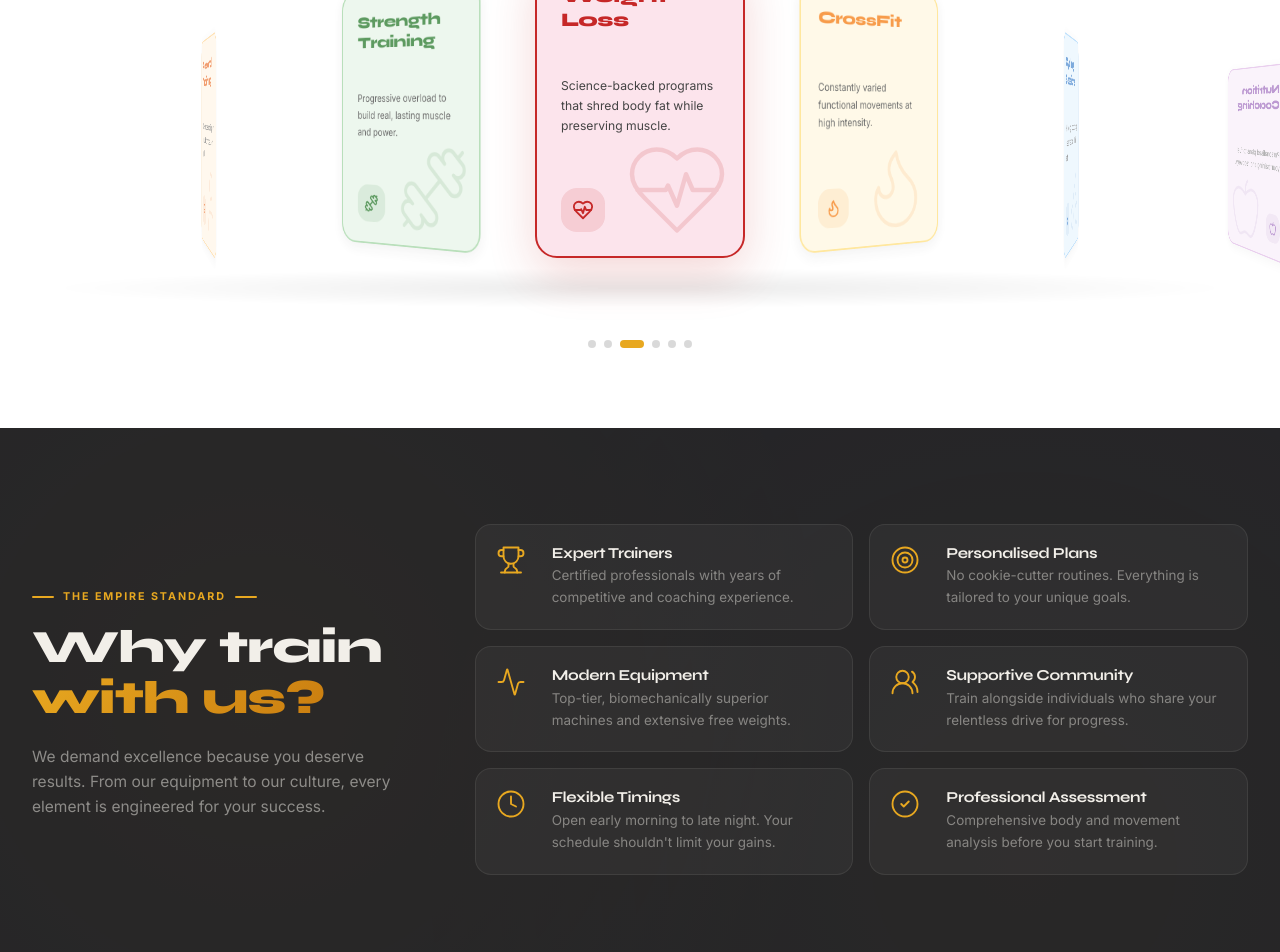
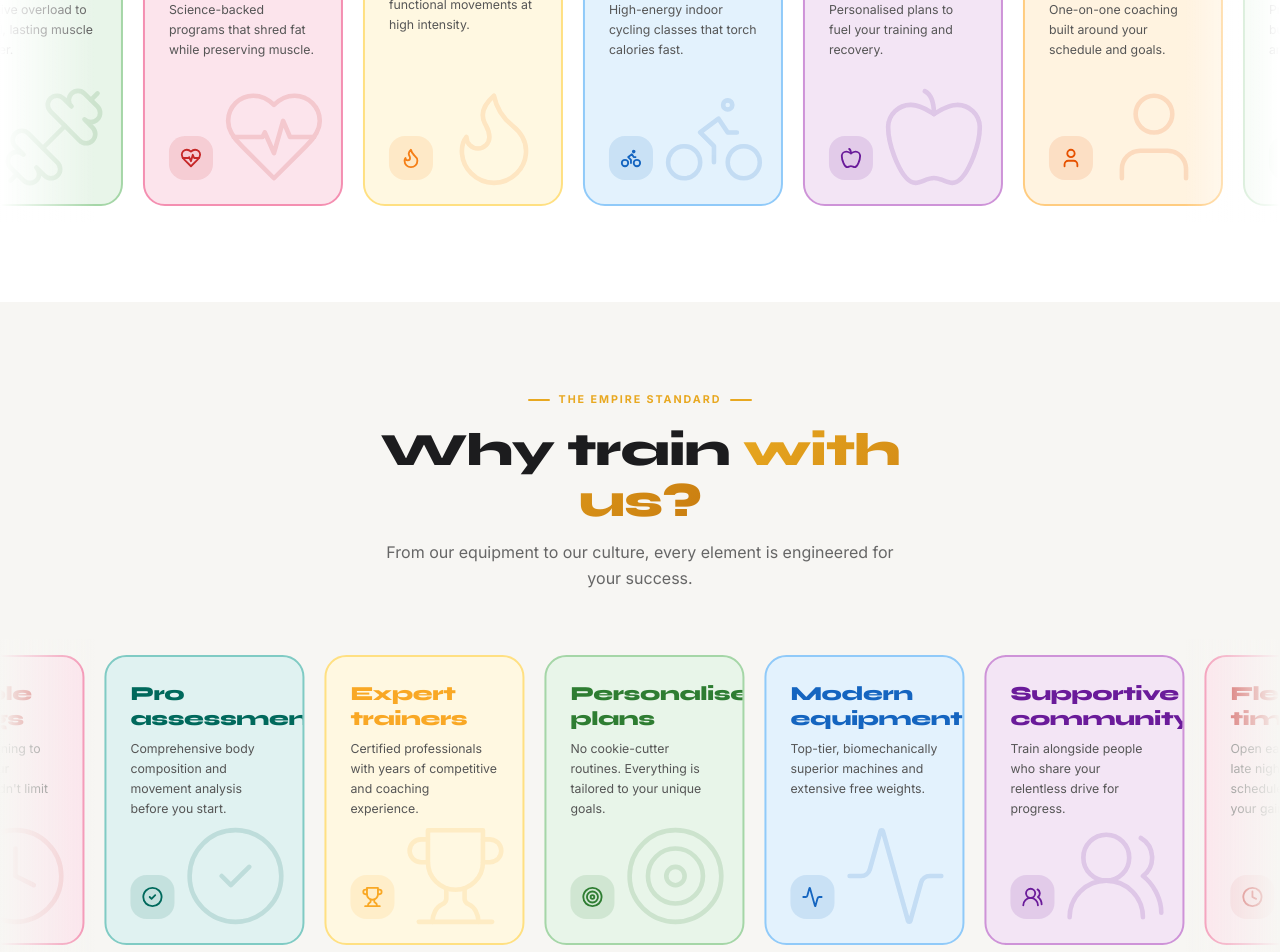
Before and after one commit to kinjal-webdev/muscle-empire, a React (Vite) app: page / in a window 1280 px wide. Shown: the part 2520-3472 px from the top of the page. Built offline with nearby package versions, Linux system fonts and the light colour scheme.

Commit message:
feat: services + why-train — tall portrait cards, infinite horizontal scroll, pastel bg, edge fades

```diff
--- a/src/components/Services.tsx
+++ b/src/components/Services.tsx
@@ -1,72 +1,58 @@
-import { useEffect, useRef, useState } from "react";
 import { motion } from "framer-motion";
 import { Dumbbell, HeartPulse, Flame, Bike, User, Apple } from "lucide-react";
 
 const services = [
-  { title: "Personal Training",   desc: "One-on-one coaching built around your schedule and goals.",                          Icon: User,      bg: "#FFF3E0", iconColor: "#E65100", border: "#FFCC80" },
-  { title: "Strength Training",   desc: "Progressive overload to build real, lasting muscle and power.",                      Icon: Dumbbell,  bg: "#E8F5E9", iconColor: "#2E7D32", border: "#A5D6A7" },
-  { title: "Weight Loss",         desc: "Science-backed programs that shred body fat while preserving muscle.",               Icon: HeartPulse,bg: "#FCE4EC", iconColor: "#C62828", border: "#F48FB1" },
-  { title: "CrossFit",            desc: "Constantly varied functional movements at high intensity.",                          Icon: Flame,     bg: "#FFF8E1", iconColor: "#F57F17", border: "#FFE082" },
-  { title: "Cycling Sessions",    desc: "High-energy indoor cycling classes that torch calories fast.",                       Icon: Bike,      bg: "#E3F2FD", iconColor: "#1565C0", border: "#90CAF9" },
-  { title: "Nutrition Coaching",  desc: "Personalised plans to fuel your training and recovery.",                             Icon: Apple,     bg: "#F3E5F5", iconColor: "#6A1B9A", border: "#CE93D8" },
+  { title: "Personal Training",   desc: "One-on-one coaching built around your schedule and goals.",                      Icon: User,       bg: "#FFF3E0", iconColor: "#E65100", border: "#FFCC80" },
+  { title: "Strength Training",   desc: "Progressive overload to build real, lasting muscle and power.",                  Icon: Dumbbell,   bg: "#E8F5E9", iconColor: "#2E7D32", border: "#A5D6A7" },
+  { title: "Weight Loss",         desc: "Science-backed programs that shred fat while preserving muscle.",                Icon: HeartPulse, bg: "#FCE4EC", iconColor: "#C62828", border: "#F48FB1" },
+  { title: "CrossFit",            desc: "Constantly varied functional movements at high intensity.",                      Icon: Flame,      bg: "#FFF8E1", iconColor: "#F57F17", border: "#FFE082" },
+  { title: "Cycling Sessions",    desc: "High-energy indoor cycling classes that torch calories fast.",                   Icon: Bike,       bg: "#E3F2FD", iconColor: "#1565C0", border: "#90CAF9" },
+  { title: "Nutrition Coaching",  desc: "Personalised plans to fuel your training and recovery.",                         Icon: Apple,      bg: "#F3E5F5", iconColor: "#6A1B9A", border: "#CE93D8" },
 ];
 
-const CARD_W = 210;
-const CARD_H = 300;
-const GAP    = 28;
-const STEP   = CARD_W + GAP;
+/* triple for seamless loop */
+const items = [...services, ...services, ...services];
 
-/* Arc transform for each card based on its offset from centre */
-function arcTransform(offset: number) {
-  /* offset = -2..2 (how far from centre in card-widths) */
-  const maxAngle  = 28;          /* degrees tilt at edges */
-  const maxY      = 60;          /* px drop at edges */
-  const maxScale  = 0.72;        /* min scale at edges */
-  const maxZ      = -160;        /* translateZ at edges */
+function Card({ s }: { s: typeof services[0] }) {
+  return (
+    <div
+      className="shrink-0 w-[200px] h-[290px] rounded-[22px] flex flex-col justify-between p-6 border-2 relative overflow-hidden"
+      style={{ background: s.bg, borderColor: s.border }}
+    >
+      {/* Title */}
+      <h3 className="font-display font-black text-[1.25rem] leading-tight z-10 relative" style={{ color: s.iconColor }}>
+        {s.title}
+      </h3>
 
-  const t = Math.max(-2.5, Math.min(2.5, offset));
-  const rotateY = t * maxAngle;
-  const translateY = (t * t) * (maxY / 6.25);   /* parabola */
-  const scale = 1 - Math.abs(t) * ((1 - maxScale) / 2.5);
-  const translateZ = -(t * t) * (Math.abs(maxZ) / 6.25);
-  const opacity = 1 - Math.abs(t) * 0.22;
+      {/* Desc */}
+      <p className="text-[#555] text-[0.77rem] leading-relaxed mt-2 z-10 relative flex-1">{s.desc}</p>
 
-  return { rotateY, translateY, scale, translateZ, opacity };
+      {/* Watermark icon */}
+      <div className="absolute bottom-3 right-3 opacity-[0.15]" style={{ color: s.iconColor }}>
+        <s.Icon size={110} strokeWidth={1} />
+      </div>
+
+      {/* Badge icon */}
+      <div
+        className="w-11 h-11 rounded-2xl flex items-center justify-center mt-4 shrink-0 z-10 relative"
+        style={{ background: s.iconColor + "20", color: s.iconColor }}
+      >
+        <s.Icon size={22} strokeWidth={2} />
+      </div>
+    </div>
+  );
 }
 
 export default function Services() {
-  const [active, setActive] = useState(0);
-  const timerRef = useRef<ReturnType<typeof setInterval> | null>(null);
-  const n = services.length;
-
-  const startTimer = () => {
-    if (timerRef.current) clearInterval(timerRef.current);
-    timerRef.current = setInterval(() => {
-      setActive(a => (a + 1) % n);
-    }, 2600);
-  };
-
-  useEffect(() => {
-    startTimer();
-    return () => { if (timerRef.current) clearInterval(timerRef.current); };
-  }, []);
-
-  const handleClick = (i: number) => {
-    setActive(i);
-    startTimer();
-  };
-
   return (
     <section id="services" className="py-20 bg-white overflow-hidden">
-      <div className="absolute inset-x-0 h-px bg-gradient-to-r from-transparent via-black/[0.07] to-transparent" />
-
       {/* Header */}
       <motion.div
         initial={{ opacity: 0, y: 20 }}
         whileInView={{ opacity: 1, y: 0 }}
         viewport={{ once: true, margin: "-60px" }}
         transition={{ duration: 0.65, ease: [0.16, 1, 0.3, 1] }}
-        className="text-center max-w-xl mx-auto px-5 mb-14"
+        className="text-center max-w-xl mx-auto px-5 mb-12"
       >
         <div className="eyebrow justify-center mb-4">What we offer</div>
         <h2 className="font-display font-black text-[#1C1C1E] text-[clamp(2rem,4.5vw,2.9rem)]">
@@ -77,115 +63,19 @@ export default function Services() {
         </p>
       </motion.div>
 
-      {/* Arc carousel */}
-      <div
-        className="relative mx-auto"
-        style={{
-          height: CARD_H + 100,
-          width: "100%",
-          perspective: "1000px",
-          perspectiveOrigin: "50% 40%",
-        }}
-      >
-        <div className="absolute inset-0 flex items-center justify-center" style={{ perspective: "1000px" }}>
-          {services.map((svc, i) => {
-            /* offset relative to active card */
-            let offset = i - active;
-            /* wrap so we always pick the shortest path */
-            if (offset > n / 2) offset -= n;
-            if (offset < -n / 2) offset += n;
+      {/* Infinite scroll row */}
+      <div className="relative">
+        <div className="absolute inset-y-0 left-0 w-24 z-10 pointer-events-none bg-gradient-to-r from-white to-transparent" />
+        <div className="absolute inset-y-0 right-0 w-24 z-10 pointer-events-none bg-gradient-to-l from-white to-transparent" />
 
-            const { rotateY, translateY, scale, translateZ, opacity } = arcTransform(offset);
-            const xPos = offset * STEP;
-            const isCenter = offset === 0;
-
-            return (
-              <motion.div
-                key={i}
-                onClick={() => handleClick(i)}
-                animate={{
-                  x: xPos,
-                  y: translateY,
-                  scale,
-                  rotateY,
-                  translateZ,
-                  opacity,
-                }}
-                transition={{ duration: 0.55, ease: [0.16, 1, 0.3, 1] }}
-                className="absolute cursor-pointer"
-                style={{
-                  width: CARD_W,
-                  height: CARD_H,
-                  transformStyle: "preserve-3d",
-                  zIndex: isCenter ? 10 : 10 - Math.abs(offset),
-                }}
-              >
-                <div
-                  className="w-full h-full rounded-[22px] flex flex-col justify-between p-6 border-2 relative overflow-hidden"
-                  style={{
-                    background: svc.bg,
-                    borderColor: isCenter ? svc.iconColor : svc.border,
-                    boxShadow: isCenter
-                      ? `0 16px 48px ${svc.iconColor}30`
-                      : "0 4px 16px rgba(0,0,0,0.07)",
-                    transition: "box-shadow 0.3s, border-color 0.3s",
-                  }}
-                >
-                  {/* Title */}
-                  <h3
-                    className="font-display font-black text-[1.2rem] leading-tight tracking-tight z-10 relative"
-                    style={{ color: svc.iconColor }}
-                  >
-                    {svc.title}
-                  </h3>
-
-                  {/* Desc */}
-                  <p className="text-[#444] text-[0.76rem] leading-relaxed mt-2 z-10 relative">
-                    {svc.desc}
-                  </p>
-
-                  {/* Large watermark icon */}
-                  <div className="absolute bottom-3 right-3 opacity-[0.15]" style={{ color: svc.iconColor }}>
-                    <svc.Icon size={108} strokeWidth={1} />
-                  </div>
-
-                  {/* Small solid icon */}
-                  <div
-                    className="w-11 h-11 rounded-2xl flex items-center justify-center mt-4 shrink-0 z-10 relative"
-                    style={{ background: svc.iconColor + "20", color: svc.iconColor }}
-                  >
-                    <svc.Icon size={22} strokeWidth={2} />
-                  </div>
-                </div>
-              </motion.div>
-            );
-          })}
-        </div>
-
-        {/* Bottom shadow / ground reflection */}
-        <div
-          className="absolute bottom-0 left-1/2 -translate-x-1/2 pointer-events-none"
-          style={{
-            width: STEP * 5,
-            height: 40,
-            background: "radial-gradient(ellipse, rgba(0,0,0,0.08) 0%, transparent 70%)",
-            borderRadius: "50%",
-          }}
-        />
-      </div>
-
-      {/* Dot indicators */}
-      <div className="flex justify-center gap-2 mt-8">
-        {services.map((_, i) => (
-          <button
-            key={i}
-            onClick={() => handleClick(i)}
-            className={`rounded-full transition-all duration-300 ${
-              i === active ? "w-6 h-2 bg-[#E8A820]" : "w-2 h-2 bg-black/15 hover:bg-[#E8A820]/50"
-            }`}
-            aria-label={`Go to ${services[i].title}`}
-          />
-        ))}
+        <motion.div
+          className="flex gap-5 py-4 px-8"
+          style={{ width: "max-content" }}
+          animate={{ x: ["0%", "-33.333%"] }}
+          transition={{ duration: 28, repeat: Infinity, ease: "linear", repeatType: "loop" }}
+        >
+          {items.map((s, i) => <Card key={i} s={s} />)}
+        </motion.div>
       </div>
     </section>
   );
--- a/src/components/WhyChooseUs.tsx
+++ b/src/components/WhyChooseUs.tsx
@@ -2,66 +2,76 @@ import { motion } from "framer-motion";
 import { CheckCircle2, Trophy, Clock, Target, Users2, Activity } from "lucide-react";
 
 const reasons = [
-  { icon: Trophy,       title: "Expert trainers",          desc: "Certified professionals with years of competitive and coaching experience." },
-  { icon: Target,       title: "Personalised plans",       desc: "No cookie-cutter routines. Everything is tailored to your unique goals." },
-  { icon: Activity,     title: "Modern equipment",         desc: "Top-tier, biomechanically superior machines and extensive free weights." },
-  { icon: Users2,       title: "Supportive community",     desc: "Train alongside individuals who share your relentless drive for progress." },
-  { icon: Clock,        title: "Flexible timings",         desc: "Open early morning to late night. Your schedule shouldn't limit your gains." },
-  { icon: CheckCircle2, title: "Professional assessment",  desc: "Comprehensive body and movement analysis before you start training." },
+  { Icon: Trophy,       title: "Expert trainers",         desc: "Certified professionals with years of competitive and coaching experience.",       bg: "#FFF8E1", iconColor: "#F9A825", border: "#FFE082" },
+  { Icon: Target,       title: "Personalised plans",      desc: "No cookie-cutter routines. Everything is tailored to your unique goals.",           bg: "#E8F5E9", iconColor: "#2E7D32", border: "#A5D6A7" },
+  { Icon: Activity,     title: "Modern equipment",        desc: "Top-tier, biomechanically superior machines and extensive free weights.",           bg: "#E3F2FD", iconColor: "#1565C0", border: "#90CAF9" },
+  { Icon: Users2,       title: "Supportive community",    desc: "Train alongside people who share your relentless drive for progress.",              bg: "#F3E5F5", iconColor: "#6A1B9A", border: "#CE93D8" },
+  { Icon: Clock,        title: "Flexible timings",        desc: "Open early morning to late night — your schedule shouldn't limit your gains.",      bg: "#FCE4EC", iconColor: "#C62828", border: "#F48FB1" },
+  { Icon: CheckCircle2, title: "Pro assessment",          desc: "Comprehensive body composition and movement analysis before you start.",            bg: "#E0F2F1", iconColor: "#00695C", border: "#80CBC4" },
 ];
+
+const items = [...reasons, ...reasons, ...reasons];
+
+function Card({ r }: { r: typeof reasons[0] }) {
+  return (
+    <div
+      className="shrink-0 w-[200px] h-[290px] rounded-[22px] flex flex-col justify-between p-6 border-2 relative overflow-hidden"
+      style={{ background: r.bg, borderColor: r.border }}
+    >
+      <h3 className="font-display font-black text-[1.25rem] leading-tight z-10 relative" style={{ color: r.iconColor }}>
+        {r.title}
+      </h3>
+      <p className="text-[#555] text-[0.77rem] leading-relaxed mt-2 z-10 relative flex-1">{r.desc}</p>
+
+      {/* Watermark */}
+      <div className="absolute bottom-3 right-3 opacity-[0.15]" style={{ color: r.iconColor }}>
+        <r.Icon size={110} strokeWidth={1} />
+      </div>
+
+      {/* Badge */}
+      <div
+        className="w-11 h-11 rounded-2xl flex items-center justify-center mt-4 shrink-0 z-10 relative"
+        style={{ background: r.iconColor + "20", color: r.iconColor }}
+      >
+        <r.Icon size={22} strokeWidth={2} />
+      </div>
+    </div>
+  );
+}
 
 export default function WhyChooseUs() {
   return (
-    <section id="why-us" className="py-24 bg-[#252528] relative overflow-hidden">
-      {/* Subtle warm glow */}
-      <div className="absolute inset-0 pointer-events-none opacity-30"
-        style={{ backgroundImage: "radial-gradient(circle at 20% 50%, rgba(232,168,32,0.10) 0%, transparent 55%), radial-gradient(circle at 80% 80%, rgba(232,168,32,0.07) 0%, transparent 55%)" }}
-      />
-
-      <div className="max-w-7xl mx-auto px-5 md:px-8 relative z-10">
-        <div className="flex flex-col lg:flex-row gap-14 items-center">
-
+    <section id="why-us" className="py-20 bg-[#F7F6F3] overflow-hidden">
       {/* Header */}
       <motion.div
-            className="lg:w-1/3 w-full"
-            initial={{ opacity: 0, x: -40 }}
-            whileInView={{ opacity: 1, x: 0 }}
-            viewport={{ once: true }}
-            transition={{ duration: 0.75, ease: [0.16,1,0.3,1] }}
+        initial={{ opacity: 0, y: 20 }}
+        whileInView={{ opacity: 1, y: 0 }}
+        viewport={{ once: true, margin: "-60px" }}
+        transition={{ duration: 0.65, ease: [0.16, 1, 0.3, 1] }}
+        className="text-center max-w-xl mx-auto px-5 mb-12"
       >
-            <div className="eyebrow mb-4">The Empire standard</div>
-            <h2 className="font-display font-black text-[#F2EFE9] text-[clamp(2rem,4.5vw,2.9rem)] mb-5">
+        <div className="eyebrow justify-center mb-4">The Empire standard</div>
+        <h2 className="font-display font-black text-[#1C1C1E] text-[clamp(2rem,4.5vw,2.9rem)]">
           Why train <span className="text-gold-gradient">with us?</span>
         </h2>
-            <p className="text-[#F2EFE9]/50 text-[0.97rem] leading-relaxed">
-              We demand excellence because you deserve results. From our equipment to our culture, every element is engineered for your success.
+        <p className="text-[#666] text-[1rem] leading-relaxed mt-3">
+          From our equipment to our culture, every element is engineered for your success.
         </p>
       </motion.div>
 
-          {/* Grid */}
-          <div className="lg:w-2/3 w-full">
-            <div className="grid grid-cols-1 sm:grid-cols-2 gap-4">
-              {reasons.map((r, i) => (
+      {/* Infinite scroll row — scrolls right (opposite direction to Services) */}
+      <div className="relative">
+        <div className="absolute inset-y-0 left-0 w-24 z-10 pointer-events-none bg-gradient-to-r from-[#F7F6F3] to-transparent" />
+        <div className="absolute inset-y-0 right-0 w-24 z-10 pointer-events-none bg-gradient-to-l from-[#F7F6F3] to-transparent" />
+
         <motion.div
-                  key={i}
-                  initial={{ opacity: 0, y: 20 }}
-                  whileInView={{ opacity: 1, y: 0 }}
-                  viewport={{ once: true }}
-                  transition={{ delay: i * 0.08, duration: 0.55, ease: [0.16,1,0.3,1] }}
-                  className="group flex gap-4 items-start p-5 bg-[#F7F6F3]/[0.04] border border-[#F7F6F3]/[0.08] rounded-2xl hover:bg-[#F7F6F3]/[0.07] hover:border-[#E8A820]/20 transition-all duration-250"
+          className="flex gap-5 py-4 px-8"
+          style={{ width: "max-content" }}
+          animate={{ x: ["-33.333%", "0%"] }}
+          transition={{ duration: 30, repeat: Infinity, ease: "linear", repeatType: "loop" }}
         >
-                  <div className="w-10 h-10 shrink-0 text-[#E8A820] group-hover:scale-110 transition-transform duration-250">
-                    <r.icon size={30} strokeWidth={1.5} />
-                  </div>
-                  <div>
-                    <h4 className="text-[#F2EFE9] font-bold text-[0.95rem] mb-1 capitalize">{r.title}</h4>
-                    <p className="text-[#F2EFE9]/45 text-[0.84rem] leading-relaxed">{r.desc}</p>
-                  </div>
+          {items.map((r, i) => <Card key={i} r={r} />)}
         </motion.div>
-              ))}
-            </div>
-          </div>
-        </div>
       </div>
     </section>
   );
```
Lines whose indentation alone changed are shown as unchanged.
